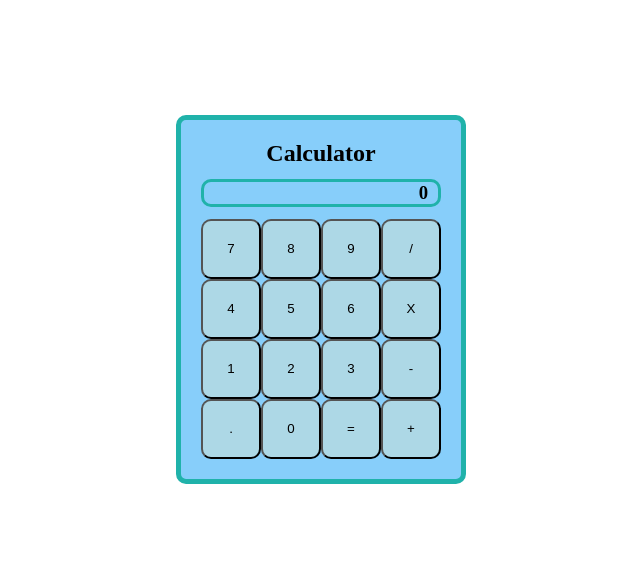
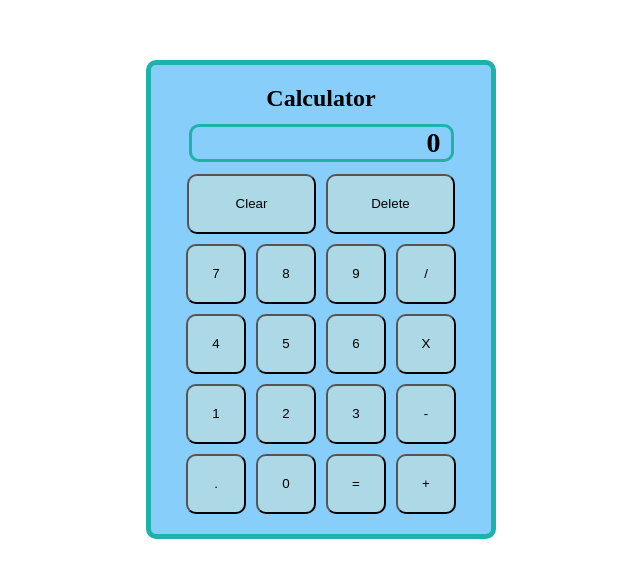
Before and after one commit to objetive218/Calculator, a plain HTML site: page index.html in a window 1280 px wide. Shown: the part 101-678 px from the top of the page, without its empty margins (319-959 px from the left). Drawn offline with Linux system fonts and the light colour scheme.

Commit message:
add more style

```diff
--- a/css/style.css
+++ b/css/style.css
@@ -23,22 +23,41 @@
     background-color: lightskyblue;
     padding: 20px;
 }
-#main #table h3 {
-    width: 240px;
+#main #table #disp{
+    width: 265px;
     display: flex;
     justify-content: flex-end;
+    flex-direction: column;
     padding-right: 10px;
     border: solid lightseagreen 3px;
     border-radius: 10px;
 }
+#main #table h3 {
+    display: flex;
+    justify-content: flex-end;
+}
+#main #table #result{
+    font-size: 28px;
+}
+#main #table #result1{
+    font-size: 18px;
+}
 #main #table #container{
     display: inline-flex;
+    justify-content: center;
     flex-wrap: wrap;
-    width: 240px;
+    width: 300px;
+    gap: 10px;
 }
 button{
     width: 60px;
     height: 60px;
+
     background-color: lightblue;
     border-radius: 10px;
 }
+#main #table #container #clear, #delete{
+    width: 129px;
+    height: 60px;
+
+}
--- a/index.html
+++ b/index.html
@@ -12,9 +12,14 @@
         <div id="table">
 
             <h1>Calculator</h1>
-            <h3 id="result"></h3>
+            <div id="disp">
+                <h3 id="result1"></h3>
+                <h3 id="result"></h3>
+            </div>
             <section id="container">
-                <button id="seven" class="numbers" value="7">7</button>
+                <button id="clear">Clear</button>
+                <button id="delete">Delete</button>
+                <button id="seven" class="numbers" value=7 >7</button>
                 <button id="eight" class="numbers" value="8">8</button>
                 <button id="nine" class="numbers" value="9">9</button>
                 <button id="buttonader" class="numbers" value="/">/</button>
```
